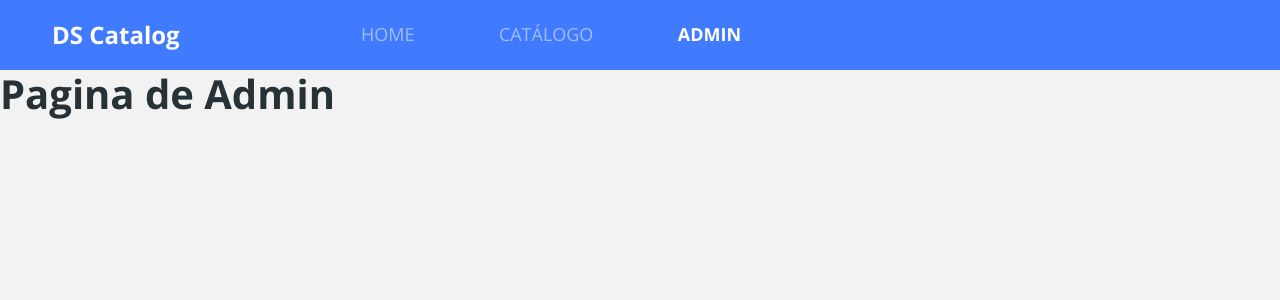
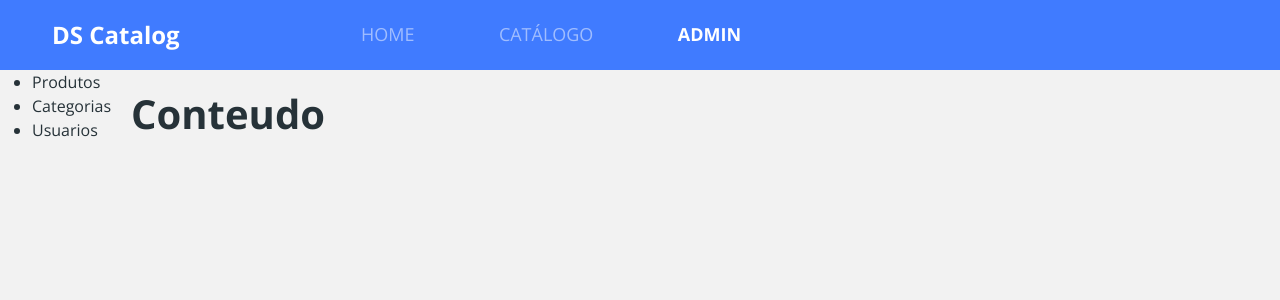
Before and after one commit to westorres9/dscatalogValidationOauth2, a React (Create React App) app in the folder frontend/: page /admin in a window 1280 px wide. Shown: the top 300 px of the page. Built offline with nearby package versions, Linux system fonts and the light colour scheme.

Commit message:
initializing layout of page admin

```diff
--- /dev/null
+++ b/frontend/src/pages/Admin/Navbar/index.tsx
@@ -0,0 +1,13 @@
+function Navbar() {
+    return (
+        <nav>
+            <ul>
+                <li>Produtos</li>
+                <li>Categorias</li>
+                <li>Usuarios</li>
+            </ul>
+        </nav>
+    );
+}
+
+export default Navbar;
--- a/frontend/src/pages/Admin/index.tsx
+++ b/frontend/src/pages/Admin/index.tsx
@@ -1,6 +1,14 @@
+import Navbar from "./Navbar";
+import  './styles.css';
+
 function Admin () {
     return(
-        <h1>Pagina de Admin</h1>
+        <div className="admin-container">
+            <Navbar/>
+            <div className="admin-content">
+                <h1>Conteudo</h1>
+            </div>
+        </div>
     );
 }
 
--- /dev/null
+++ b/frontend/src/pages/Admin/styles.css
@@ -0,0 +1,19 @@
+.admin-container {
+    display: flex;
+    flex-direction: column;
+}
+
+.admin-content {
+    padding: 20px;
+}
+
+@media ( min-width:1200px) {
+    .admin-container {
+
+        flex-direction: row;
+    }
+}
+
+.admin-content {
+    flex: 1;
+}
```
Also changed, not shown: frontend/src/Components/Pagination/styles.css (line endings or trailing spaces).
